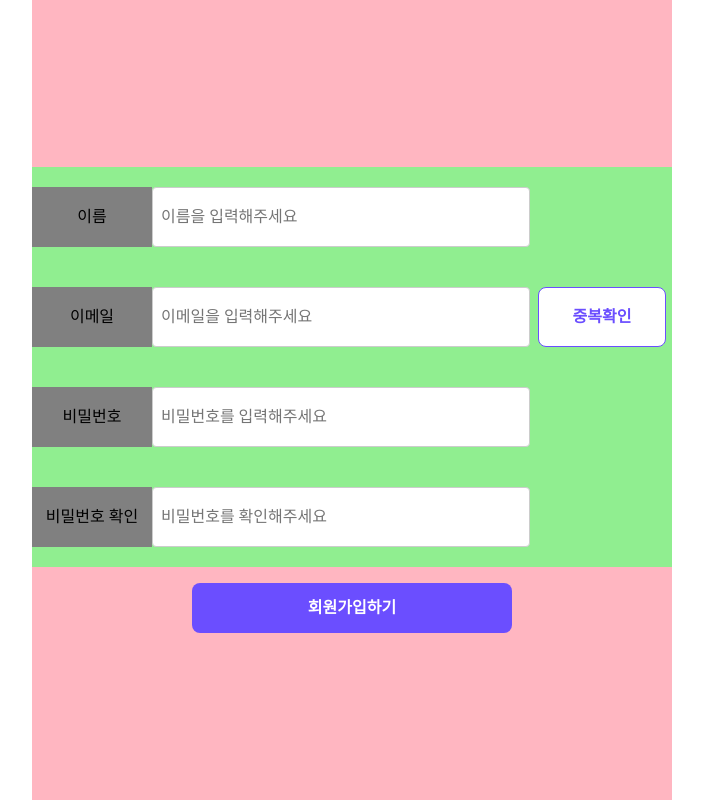
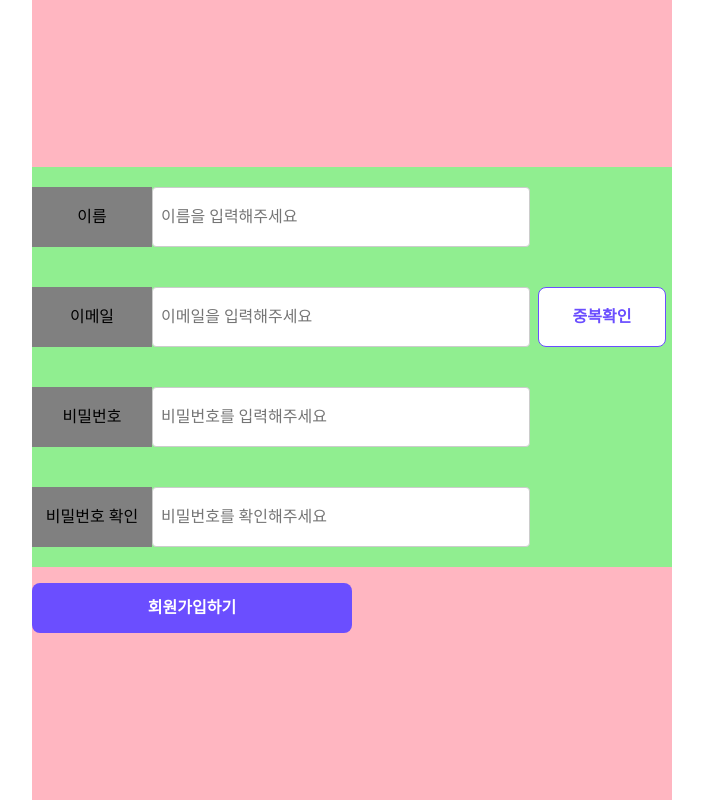
Before and after one commit to DO-NOT-DRUG/DoNotDrug, a React (Vite) app in the folder frontend/: page / in a window 1280 px wide. Shown: the whole page, without its empty margins (288-991 px from the left). Built offline with nearby package versions, Linux system fonts and the light colour scheme; a web font is replaced by a local one.

Commit message:
🐛 [Fix] 'isSecondary' prop 필터링

```diff
--- a/frontend/src/components/Button/Button.jsx
+++ b/frontend/src/components/Button/Button.jsx
@@ -1,7 +1,7 @@
 import styled from "styled-components";
 import PropTypes from 'prop-types';
 
-const StyledButton = styled.button`
+const StyledButton = styled(({ isSecondary, ...rest }) => <button {...rest} />)`
   padding: 16px 0;
   cursor: pointer;
   border: none;
@@ -11,9 +11,10 @@ const StyledButton = styled.button`
 
   background-color: ${props => props.isSecondary ? 'white' : '#6B4EFF'};
   color: ${props => props.isSecondary ? '#6B4EFF' : 'white'};
-  border: ${props => props.isSecondary && `1px solid #6B4EFF`};
-  margin-left: ${props => props.isSecondary && '8px'};
+  border: ${props => props.isSecondary ? '1px solid #6B4EFF' : 'none'};
+  margin-left: ${props => props.isSecondary ? '8px' : '0'};
   width: ${props => props.isSecondary ? '20%' : '50%'};
+
   &:hover {
     background-color: #5538EE;
     color: white;
```
